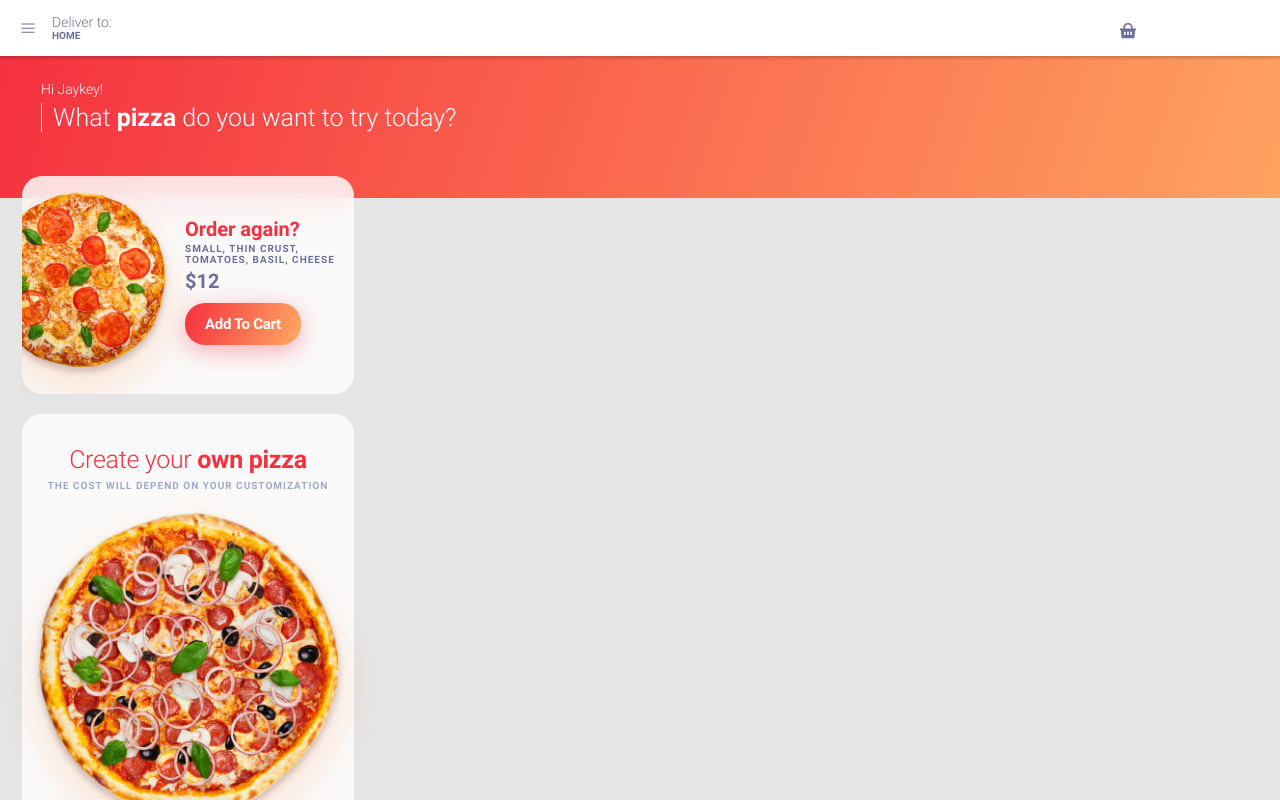
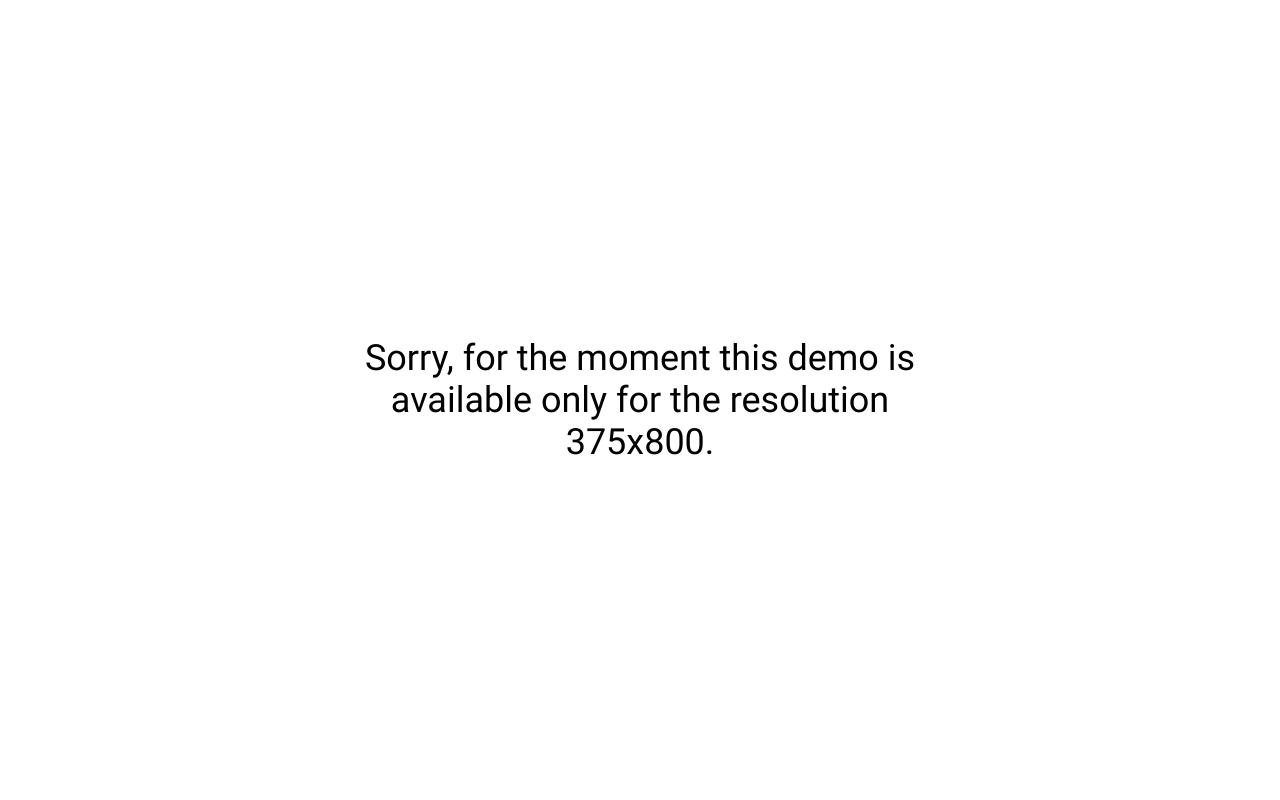
Before and after one commit to Jefferson227/uncle-john-pizzas-app, a React (Create React App) app: page /home in a window 1280 px wide. Built offline with nearby package versions, Linux system fonts and the light colour scheme.

Commit message:
Add a backdrop for big resolutions

```diff
--- /dev/null
+++ b/src/App.css
@@ -0,0 +1,22 @@
+@media all and (min-width: 376px) {
+  .app-backdrop-container {
+    height: 100%;
+    width: 100%;
+    position: absolute;
+    background: #fff;
+    top: 0;
+    left: 0;
+    z-index: 1;
+    position: relative;
+  }
+
+  .app-backdrop-message {
+    position: absolute;
+    top: 50%;
+    left: 50%;
+    transform: translate(-50%, -50%);
+    font-family: "RobotoRegular";
+    font-size: 36px;
+    text-align: center;
+  }
+}
--- a/src/App.tsx
+++ b/src/App.tsx
@@ -4,6 +4,9 @@ import { IonReactRouter } from '@ionic/react-router';
 import { setupConfig } from '@ionic/react';
 import Home from './pages/Home';
 import NavBar from './components/NavBar/NavBar';
+
+/* Custom CSS */
+import './App.css';
 
 /* Core CSS required for Ionic components to work properly */
 import '@ionic/react/css/core.css';
@@ -31,6 +34,10 @@ setupConfig({
 
 const App: React.FC = () => (
   <IonApp>
+    <div className="app-backdrop-container">
+      <div className="app-backdrop-message">Sorry, for the moment this demo is available only for the resolution 375x800.</div>
+    </div>
+
     <IonReactRouter>
       <IonRouterOutlet>
         <Route exact path="/home">
```
